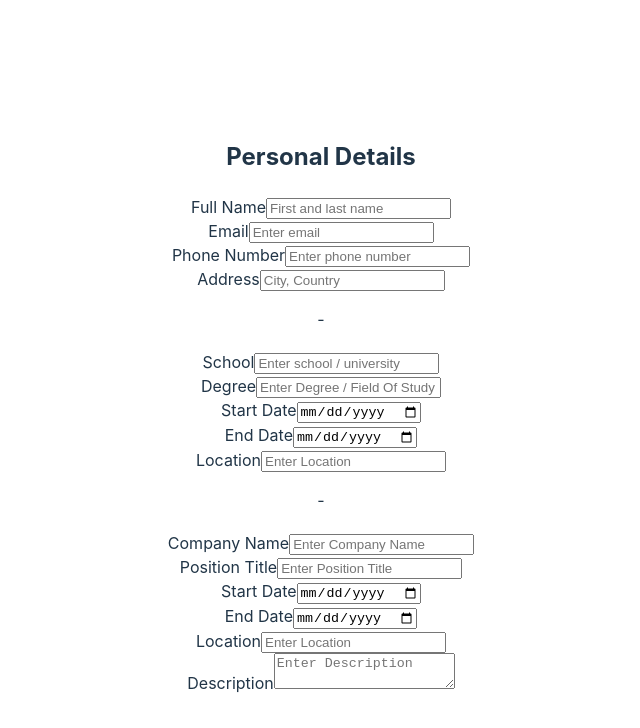
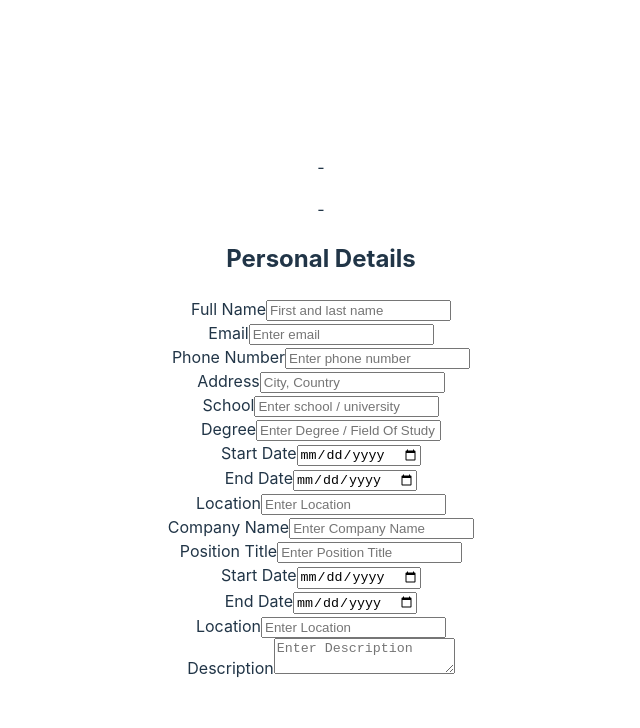
Before and after one commit to PrattyBee/CV-Builder, a React (Vite) app in the folder react-app/: page / in a window 1280 px wide. Shown: the top 728 px of the page, without its empty margins (319-959 px from the left). Built offline with nearby package versions, Linux system fonts and the light colour scheme.

Commit message:
Refactor Experience component

```diff
--- a/react-app/src/components/Forms/Experience.jsx
+++ b/react-app/src/components/Forms/Experience.jsx
@@ -1,4 +1,20 @@
-import { useState } from "react";
+function Experience({ compName, position, start, end, location, description }) {
+  return (
+    <div className="experience">
+      <div>
+        <p>
+          {start} - {end}
+        </p>
+        <p>{location}</p>
+      </div>
+      <div>
+        <h3>{compName}</h3>
+        <p>{position}</p>
+        <p>{description}</p>
+      </div>
+    </div>
+  );
+}
 
 function ExperienceForm({
   compName,
@@ -79,75 +95,4 @@ function ExperienceForm({
     </form>
   );
 }
-
-function Experience({ compName, position, start, end, location, description }) {
-  return (
-    <div className="experience">
-      <div>
-        <p>
-          {start} - {end}
-        </p>
-        <p>{location}</p>
-      </div>
-      <div>
-        <h3>{compName}</h3>
-        <p>{position}</p>
-        <p>{description}</p>
-      </div>
-    </div>
-  );
-}
-
-function ExperienceSync() {
-  const [experience, setExperience] = useState({
-    compName: "",
-    position: "",
-    start: "",
-    end: "",
-    location: "",
-    description: "",
-  });
-
-  function handleChange(e) {
-    const elementId = e.target.id;
-    const value = e.target.value;
-    if (elementId === "compName") {
-      setExperience({ ...experience, compName: value });
-    } else if (elementId === "position") {
-      setExperience({ ...experience, position: value });
-    } else if (elementId === "start") {
-      setExperience({ ...experience, start: value });
-    } else if (elementId === "end") {
-      setExperience({ ...experience, end: value });
-    } else if (elementId === "location") {
-      setExperience({ ...experience, location: value });
-    } else if (elementId === "description") {
-      setExperience({ ...experience, description: value });
-    }
-  }
-
-  return (
-    <>
-      <Experience
-        compName={experience.compName}
-        position={experience.position}
-        start={experience.start}
-        end={experience.end}
-        location={experience.location}
-        description={experience.description}
-      />
-
-      <ExperienceForm
-        compName={experience.compName}
-        position={experience.position}
-        start={experience.start}
-        end={experience.end}
-        location={experience.location}
-        description={experience.description}
-        handleChange={handleChange}
-      />
-    </>
-  );
-}
-
-export default ExperienceSync;
+export { Experience, ExperienceForm };
--- a/react-app/src/components/Resume.jsx
+++ b/react-app/src/components/Resume.jsx
@@ -1,7 +1,7 @@
-import ExperienceSync from "./Forms/Experience";
 import { useState } from "react";
 import { PersonalDetails, PersonalDetailsForm } from "./Forms/PersonalDetails";
 import { Education, EducationForm } from "./Forms/Education";
+import { Experience, ExperienceForm } from "./Forms/Experience";
 
 function Resume() {
   const [personal, setPersonal] = useState({
@@ -19,7 +19,16 @@ function Resume() {
     location: "",
   });
 
-  function educationChange(e) {
+  const [experience, setExperience] = useState({
+    compName: "",
+    position: "",
+    start: "",
+    end: "",
+    location: "",
+    description: "",
+  });
+
+  function personalChange(e) {
     const elementId = e.target.id;
     const value = e.target.value;
     if (elementId === "fullName") {
@@ -33,7 +42,7 @@ function Resume() {
     }
   }
 
-  function handleChange(e) {
+  function educationChange(e) {
     const elementId = e.target.id;
     const value = e.target.value;
     if (elementId === "school") {
@@ -49,8 +58,27 @@ function Resume() {
     }
   }
 
+  function experienceChange(e) {
+    const elementId = e.target.id;
+    const value = e.target.value;
+    if (elementId === "compName") {
+      setExperience({ ...experience, compName: value });
+    } else if (elementId === "position") {
+      setExperience({ ...experience, position: value });
+    } else if (elementId === "start") {
+      setExperience({ ...experience, start: value });
+    } else if (elementId === "end") {
+      setExperience({ ...experience, end: value });
+    } else if (elementId === "location") {
+      setExperience({ ...experience, location: value });
+    } else if (elementId === "description") {
+      setExperience({ ...experience, description: value });
+    }
+  }
+
   return (
     <>
+      <div>
         <PersonalDetails
           name={personal.name}
           email={personal.email}
@@ -58,13 +86,6 @@ function Resume() {
           address={personal.address}
         />
 
-      <PersonalDetailsForm
-        name={personal.name}
-        email={personal.email}
-        phone={personal.phone}
-        address={personal.address}
-        handleChange={educationChange}
-      />
         <Education
           school={education.school}
           degree={education.degree}
@@ -72,15 +93,43 @@ function Resume() {
           end={education.end}
           location={education.location}
         />
+
+        <Experience
+          compName={experience.compName}
+          position={experience.position}
+          start={experience.start}
+          end={experience.end}
+          location={experience.location}
+          description={experience.description}
+        />
+      </div>
+      <div>
+        <PersonalDetailsForm
+          name={personal.name}
+          email={personal.email}
+          phone={personal.phone}
+          address={personal.address}
+          handleChange={personalChange}
+        />
         <EducationForm
           school={education.school}
           degree={education.degree}
           start={education.start}
           end={education.end}
           location={education.location}
-        handleChange={handleChange}
+          handleChange={educationChange}
         />
-      <ExperienceSync />
+
+        <ExperienceForm
+          compName={experience.compName}
+          position={experience.position}
+          start={experience.start}
+          end={experience.end}
+          location={experience.location}
+          description={experience.description}
+          handleChange={experienceChange}
+        />
+      </div>
     </>
   );
 }
```
Lines whose indentation alone changed are shown as unchanged.
